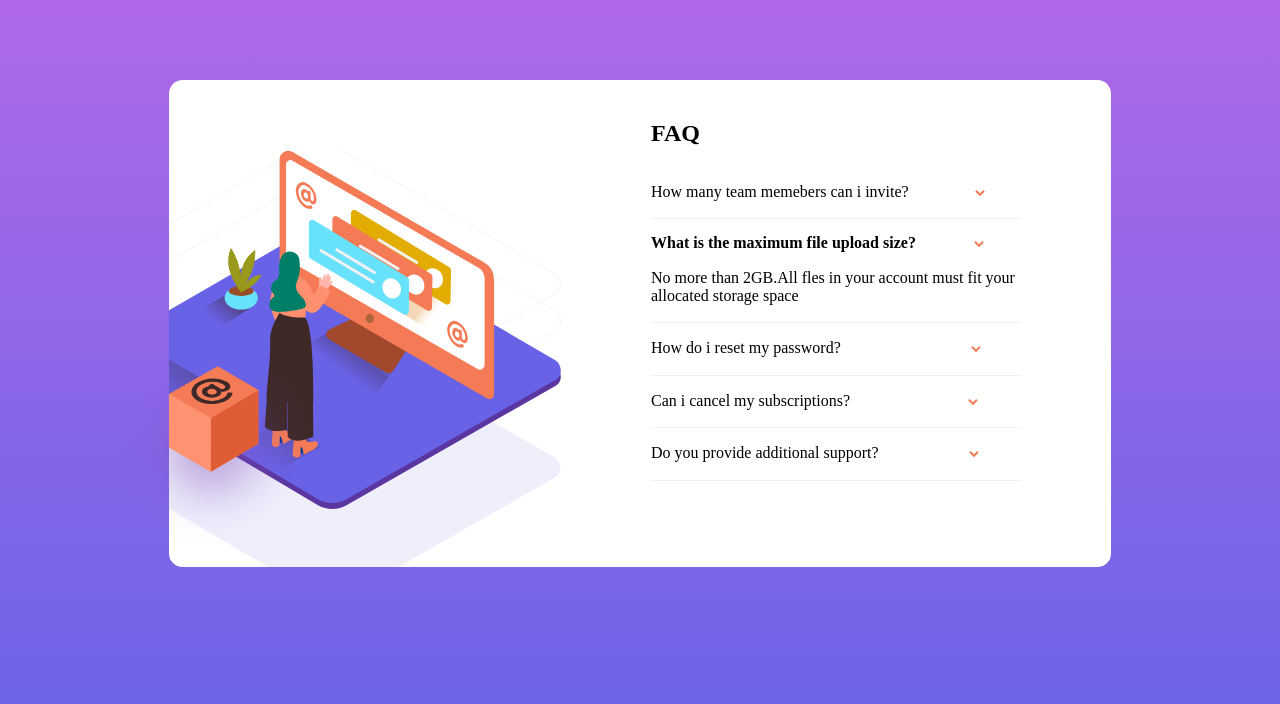
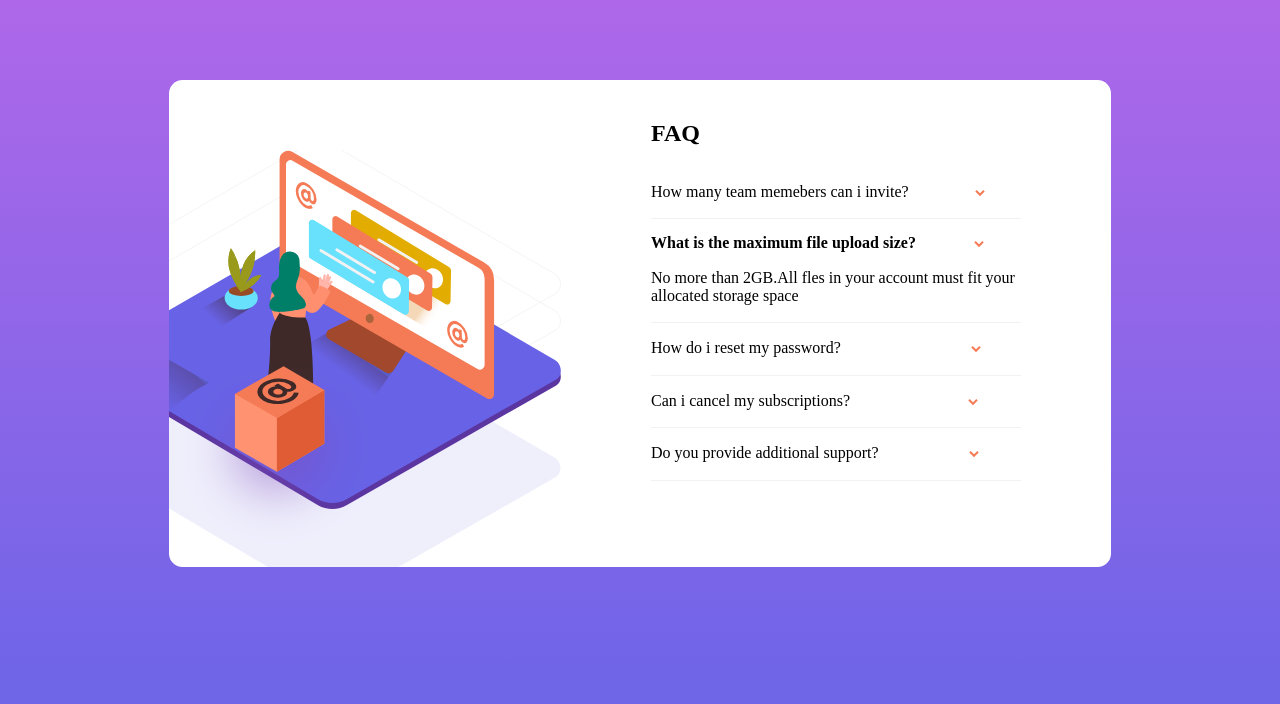
Before and after one commit to muchokiesther/faq_assignment, a plain HTML site: page index.html in a window 1280 px wide. Drawn offline with Linux system fonts and the light colour scheme.

Commit message:
Faq card

```diff
--- a/style.css
+++ b/style.css
@@ -1,5 +1,6 @@
 *{
     box-sizing: border-box;
+
 }
 
 body{
@@ -59,7 +60,7 @@ padding-bottom: 70px;
     position:absolute;
     top:45.5%;
     left: -0.7em;
-    margin-left: 129.5px;
+    margin-left: 195.5px;
 
 }
 
```
